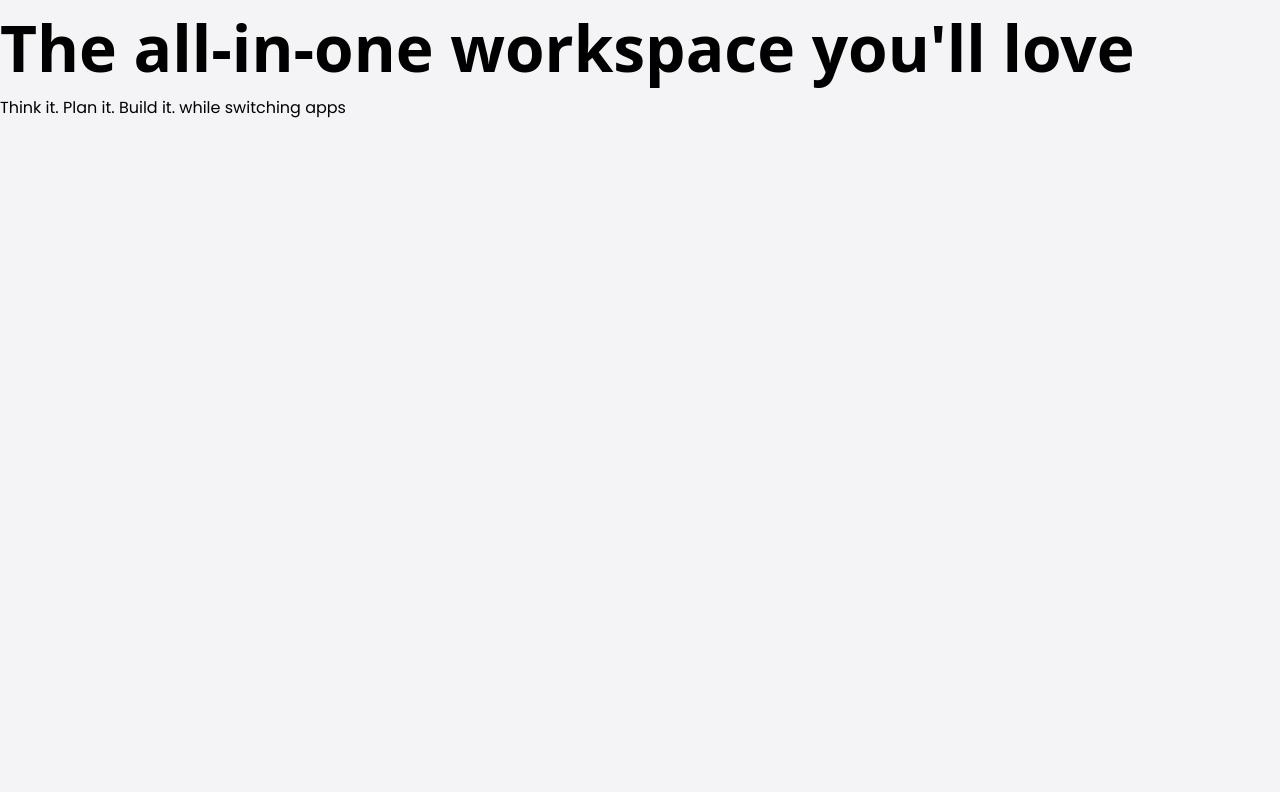
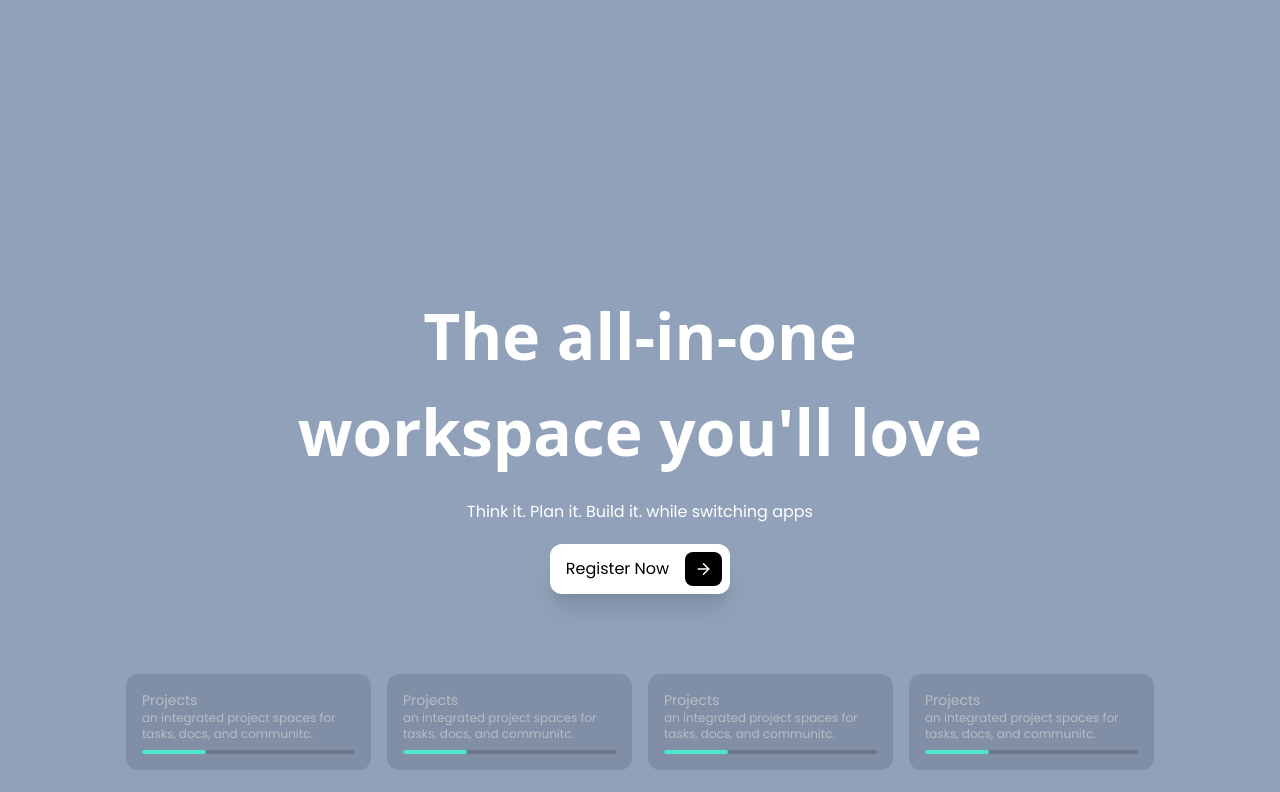
Before and after one commit to Varchasv-pixel/Unnati5, a React (Vite) app: page / in a window 1280 px wide. Shown: the top 792 px of the page. Built offline with nearby package versions, Linux system fonts and the light colour scheme; a web font is replaced by a local one.

Commit message:
heor layout

```diff
--- a/src/App.jsx
+++ b/src/App.jsx
@@ -4,7 +4,7 @@ import Navbar from "./components/Navbar";
 
 const App = () => {
   return (
-    <div className="">
+    <div className="bg-slate-400 h-full flex flex-col w-full items-center justify-center">
       {/* <Navbar/> */}
       <Hero />
     </div>
--- a/src/pages/Hero.jsx
+++ b/src/pages/Hero.jsx
@@ -1,17 +1,49 @@
 import React from 'react'
 import Primarybtn from '../ui/Primarybtn'
+import { GlassWater } from 'lucide-react'
+import Glassbox from '../ui/Glassbox'
+import GlassScreen from '../ui/GlassScreen'
 
 function Hero() {
+
+  const tabs = [
+    {
+      title: "Projects",
+      description: "an integrated project spaces for tasks, docs, and communitc.",
+    },
+    {
+      title: "Projects",
+      description: "an integrated project spaces for tasks, docs, and communitc.",
+    },
+    {
+      title: "Projects",
+      description: "an integrated project spaces for tasks, docs, and communitc.",
+    },
+    {
+      title: "Projects",
+      description: "an integrated project spaces for tasks, docs, and communitc.",
+    },
+  ]
+
   return (
-    <div>
-      <div>
-        <p className='font-family-primary font-extrabold text-[64px]'>The all-in-one workspace you'll love</p>
-        <p>Think it. Plan it. Build it. while switching apps</p>
+    <div className='flex flex-col justify-center items-center gap-y-20 sm:mt-32 lg:mt-72 max-w-[95vw]'>
+      <div className='flex flex-col justify-center items-center text-center text-white gap-y-8'>
+        <p className='font-family-primary font-extrabold text-[clamp(1.5rem,6.1vw,4rem)] '>The all-in-one <br /> workspace you'll love</p>
+        <p className='leading-0 text-[1rem] '>Think it. Plan it. Build it. while switching apps</p>
+
+        <Primarybtn/>
       </div>
-      <div></div>
-      <div>
-        <div></div>
-        <div></div>
+      <div className='flex flex-col justify-center w-full items-center gap-6'>
+        <div className='flex flex-row w-full gap-4 px-4 max-w-screen overflow-x-auto'>
+          {
+            tabs.map(({title, description, key})=>{
+              return <Glassbox title={title} description={description} key={key} />
+            })
+          }
+        </div>
+        <div className=' w-full overflow-x-auto px-2'>
+          <GlassScreen/>
+        </div>
       </div>
     </div>
   )
--- /dev/null
+++ b/src/ui/GlassScreen.jsx
@@ -0,0 +1,9 @@
+import React from 'react'
+
+function GlassScreen() {
+  return (
+    <div className='min-w-[500px] min-h-[300px] lg:w-[60vw] lg:h-[70vh] bg-slate-600 rounded-2xl'></div>
+  )
+}
+
+export default GlassScreen
--- /dev/null
+++ b/src/ui/Glassbox.jsx
@@ -0,0 +1,21 @@
+import React from 'react'
+
+function Glassbox({title = "Projects", description = "an integrated project spaces for tasks, docs, and communitc."}) {
+  return (
+    <div className='flex flex-col min-w-[180px] w-[180px] lg:w-[245px] p-4 rounded-xl  bg-[rgba(15,1,26,.12)] text-[#d6d3d3aa]'>
+        <div>
+            {/* ek icon chahiey */}
+            <p className='text-sm'>{title}</p>
+        </div>
+        <div>
+            <p className='text-xs'>{description}</p>
+        </div>
+        <div className='w-[100%] bg-[rgba(43,43,44,0.24)] mt-2 h-1 rounded-full'>
+            <div className='w-[30%] bg-[rgb(80,230,203)] h-1 rounded-full'></div>
+        </div>
+
+    </div>
+  )
+}
+
+export default Glassbox
--- a/src/ui/Primarybtn.jsx
+++ b/src/ui/Primarybtn.jsx
@@ -4,9 +4,9 @@ import { ArrowRight } from "lucide-react";
 
 function Primarybtn({label = "Register Now",}) {
   return (
-    <div className='bg-white'>
-        <p className='text-black text-lg'>{label}</p>
-        <div><ArrowRight/></div>
+    <div className='flex flex-row justify-center items-center bg-white pl-4 px-2 py-2 rounded-xl gap-x-4 shadow-xl'>
+        <p className='text-black text-base'>{label}</p>
+        <div className='bg-black p-2 rounded-lg'><ArrowRight width={21} height={18} color='white'/></div>
     </div>
   )
 }
```
Also changed, not shown: public/l@3000x2259@1x.611c287a.webp (added).
